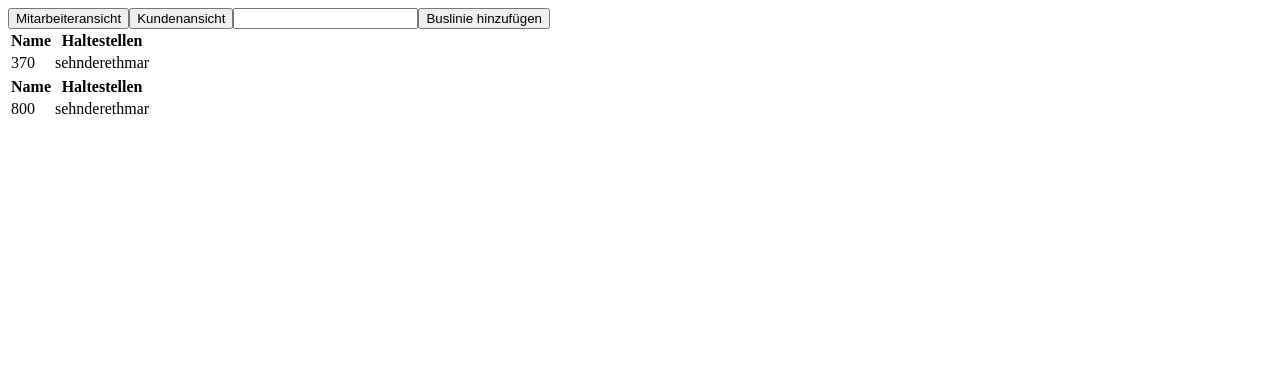
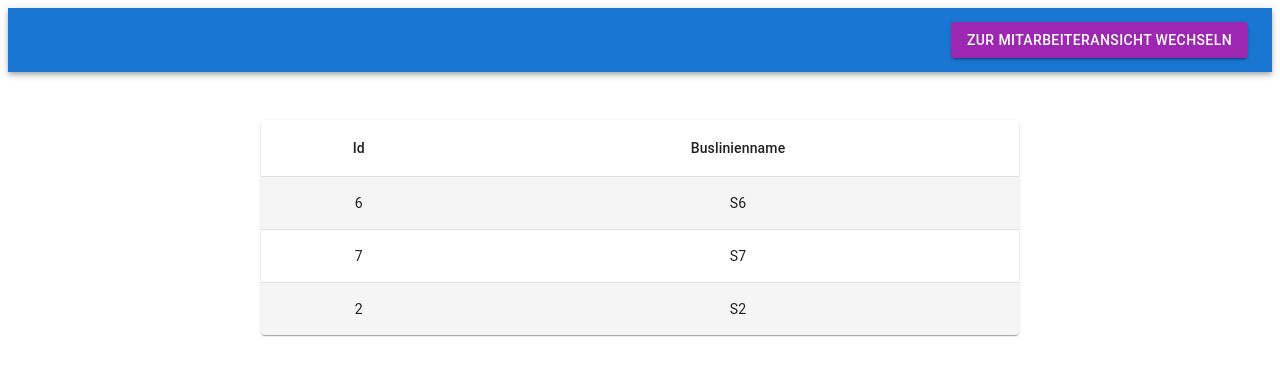
Before and after one commit to MarcHSW/workspacevscode, a React (Create React App) app in the folder bussupervisor/frontend/: page / in a window 1280 px wide. Shown: the top 376 px of the page. Built offline with nearby package versions, Linux system fonts and the light colour scheme; no server answers.

Commit message:
Mike-Sachen

```diff
--- a/bussupervisor/frontend/src/App.js
+++ b/bussupervisor/frontend/src/App.js
@@ -1,80 +1,17 @@
-import React, { useState, useRef, useEffect } from "react";
-import Table from './Table';
-import axios from "axios";
+import React from 'react';
+import { BrowserRouter, Route, Routes } from 'react-router-dom';
+import CustomerPage from './pages/CustomerPage';
+import EmployeePage from './pages/EmployeePage';
 
-let columns = [
-  {
-    heading: 'Name',
-    property: 'name'
-  },
-  {
-    heading: 'Haltestellen',
-    property: 'haltestellen'
-  },
-]
-
-
-
-function Buslinien() {
-  const [buslinien, setBuslinien] = useState([
-    { name: "370", haltestellen: ["sehnde", "rethmar"]},
-    { name: "800", haltestellen: ["sehnde", "rethmar"]}
-  ]);
-
-  const buslinienNameRef = useRef();
-
-  function handleAddBuslinie() {
-    const name = buslinienNameRef.current.value;
-
-    setBuslinien((prevBuslinien) => {
-      return [...prevBuslinien, { name: name, haltestellen: [] }];
-    });
-    buslinienNameRef.current.value = null;
-  }
-
-
-//TODO: implementieren
-  const openKundenansicht = () => {
-
-  }
-
-  //TODO: implementieren
-  const openMitarbeiteransicht = () =>{
-
-  }
-
-  const fetchBuslinien = () => {
-    axios.get("http://localhost:8080/bussupervisor/get/HannoverHBF").then(res => {
-      console.log(res);
-      setBuslinien(res.data);
-    })
-  }
-
-  useEffect(() => {
-    fetchBuslinien();
-  }, [])
-
-
-  const buslinienTable = buslinien.map((buslinien, index) => {
-    return (<div key={index}>
-     <Table
-     columns={columns}
-      data={[buslinien]}
-      tableLayout="auto"
-    />
-  </div>)
-
-});
-
-  return <div>
-  <button onClick={openMitarbeiteransicht}>Mitarbeiteransicht</button>
-  <button onClick={openKundenansicht}>Kundenansicht</button>
-  <input ref={buslinienNameRef} type="text" />
-  <button onClick={handleAddBuslinie}>Buslinie hinzufügen</button>
-  <div>{buslinienTable}</div>
-  </div>
-
+export default () => {
+  return (
+    <div className="App">
+      <BrowserRouter>
+        <Routes>
+          <Route path="/" element={<CustomerPage />} />
+          <Route path="/employee" element={<EmployeePage />} />
+        </Routes>
+      </BrowserRouter>
+    </div>
+  );
 }
-
-
-export default Buslinien;
--- /dev/null
+++ b/bussupervisor/frontend/src/components/BasicTable.js
@@ -0,0 +1,65 @@
+import Paper from '@mui/material/Paper';
+import { styled } from '@mui/material/styles';
+import Table from '@mui/material/Table';
+import TableBody from '@mui/material/TableBody';
+import TableCell from '@mui/material/TableCell';
+import TableContainer from '@mui/material/TableContainer';
+import TableHead from '@mui/material/TableHead';
+import TableRow from '@mui/material/TableRow';
+import * as React from 'react';
+
+
+export default (props) => {
+
+    const columns = props.columns;
+    const rows = props.rows;
+
+    const StyledTableRow = styled(TableRow)(({ theme }) => ({
+        '&:nth-of-type(odd)': {
+            backgroundColor: theme.palette.action.hover,
+        },
+        '&:last-child td, &:last-child th': {
+            border: 0,
+        },
+    }));
+
+    const tableContainerStyle = {
+        margin: "auto",
+        width: "60%",
+        marginTop: "3rem"
+    }
+
+    return (
+        <div style={tableContainerStyle}>
+            <TableContainer component={Paper}>
+                <Table sx={{ minWidth: "650px" }} aria-label="simple table">
+                    <TableHead>
+                        <TableRow>
+                            {
+                                columns.map(column => {
+                                    return <TableCell align="center">{column}</TableCell>
+                                })
+                            }
+                        </TableRow>
+                    </TableHead>
+                    <TableBody>
+                        {
+                            rows.map(row => {
+                                return <StyledTableRow key={row.id}>
+                                    {
+                                        Object.entries(row).map(entry => {
+                                            return <TableCell component="td" scope="row" align="center">
+                                                {entry[1]}
+                                            </TableCell>
+                                        })
+                                    }
+                                </StyledTableRow>
+
+                            })
+                        }
+                    </TableBody>
+                </Table>
+            </TableContainer>
+        </div >
+    );
+}
--- /dev/null
+++ b/bussupervisor/frontend/src/pages/CustomerPage.js
@@ -0,0 +1,26 @@
+import { AppBar, Box, Button, Toolbar } from "@mui/material";
+import { useNavigate } from "react-router-dom";
+import BasicTable from "../components/BasicTable";
+
+export default () => {
+    const navigate = useNavigate();
+
+    const columns = ["Id", "Buslinienname"];
+    const rows = [{ id: "6", name: "S6" }, { id: "7", name: "S7" }, { id: "2", name: "S2" }];
+
+    return (
+        <>
+            <Box className="header-box" sx={{ flexGrow: 1 }}>
+                <AppBar position="static">
+                    <Toolbar>
+                        <div style={{ flexGrow: 1 }} />
+                        <Button variant="contained" color="secondary" onClick={() => {
+                            navigate("/employee");
+                        }}>Zur Mitarbeiteransicht wechseln</Button>
+                    </Toolbar>
+                </AppBar>
+            </Box>
+            <BasicTable columns={columns} rows={rows} />
+        </>
+    )
+}
--- /dev/null
+++ b/bussupervisor/frontend/src/pages/EmployeePage.js
@@ -0,0 +1,21 @@
+import { AppBar, Box, Button, Toolbar } from "@mui/material";
+import { useNavigate } from "react-router-dom";
+
+export default () => {
+    const navigate = useNavigate();
+
+    return (
+        <>
+            <Box className="header-box" sx={{ flexGrow: 1 }}>
+                <AppBar position="static">
+                    <Toolbar>
+                        <div style={{ flexGrow: 1 }} />
+                        <Button variant="contained" color="secondary" onClick={() => {
+                            navigate("/");
+                        }}>Zur Kundenansicht wechseln</Button>
+                    </Toolbar>
+                </AppBar>
+            </Box>
+        </>
+    )
+}
```
